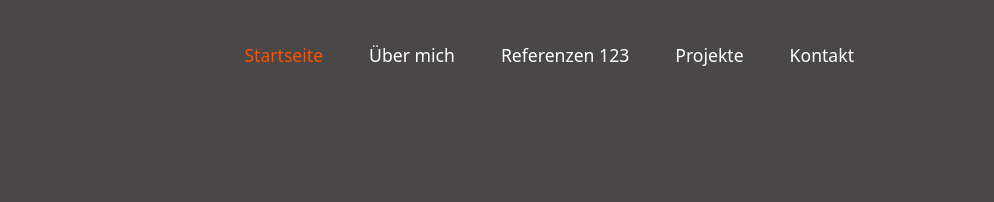
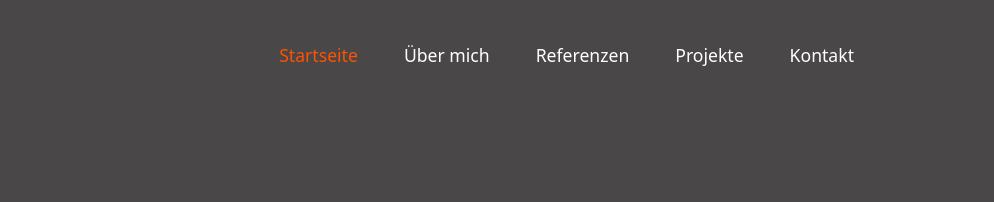
Before and after one commit to felix-fab/myportfolio, a plain HTML site: page html/index.html in a window 1280 px wide. Shown: the top 202 px of the page, 286-1280 px from the left. Drawn offline with nearby package versions, Linux system fonts and the light colour scheme.

```diff
--- a/html/index.html
+++ b/html/index.html
@@ -35,7 +35,7 @@
             <a class="nav-link notSelected" href="#about-me">Über mich</a>
           </li>
           <li class="nav-item">
-            <a class="nav-link notSelected" href="#references">Referenzen 123</a>
+            <a class="nav-link notSelected" href="#references">Referenzen</a>
           </li>
           <li class="nav-item">
             <a class="nav-link notSelected" href="#projects">Projekte</a>
```
